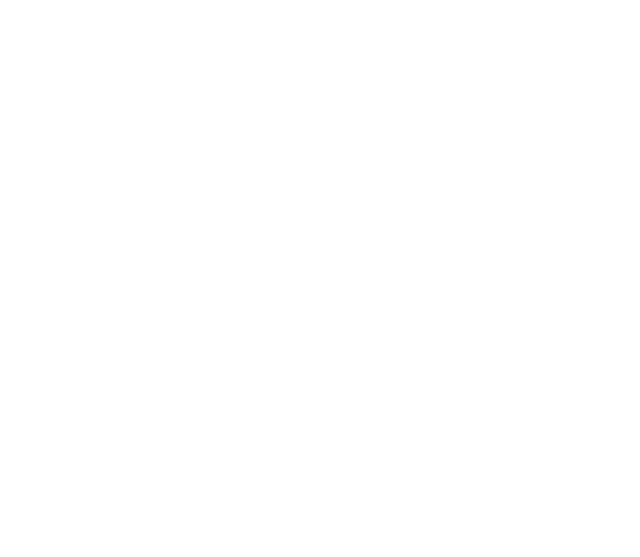
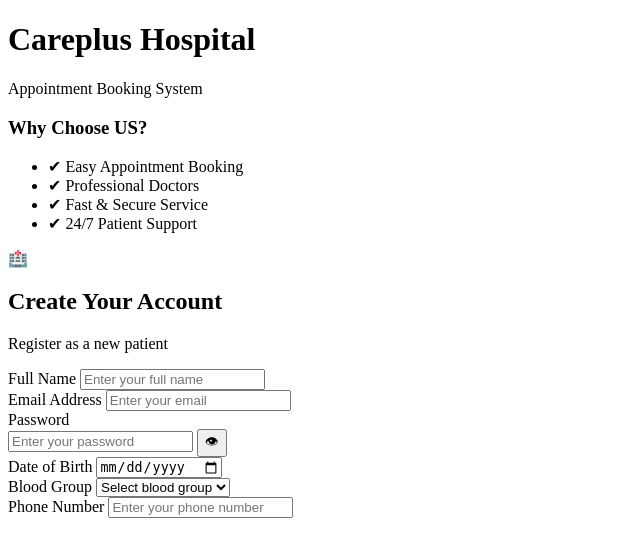
Before and after one commit to OzzZuhayer/CarePlus_System, a PHP site: page /Registration.php in a window 1280 px wide. Before the commit the part shown is empty. Shown: the top 557 px of the page, without its empty margins (0-640 px from the left). Run offline with PHP 8.4, Linux system fonts and the light colour scheme.

Commit message:
HTML  registration PART 2

```diff
--- a/View/Registration.php
+++ b/View/Registration.php
@@ -23,6 +23,93 @@ if(isset($_SESSION['loggedIn'])&& $_SESSION['loggeeIN']){
     <link href="https://fonts.googleapis.com/css2?family=Poppins:wght@300;400;500;600;700&display=swap" rel="stylesheet">
 </head>
 <body>
+     <div class="container">
+        <div class="leftside">
+            <div  class="overlay">
+                <h1>Careplus Hospital</h1>
+                <p>Appointment Booking System</p>
+            <div class="feature-box">
+                <h3>Why Choose US?</h3>
+            <ul>
+                <li>  ✔ Easy Appointment Booking </li>
+                <li>  ✔ Professional Doctors </li>
+                  <li>  ✔ Fast & Secure Service </li>
+                    <li>  ✔ 24/7 Patient Support </li>
+            </ul>
+            </div>
+           </div>
+        </div>
+      <div class="right-side">
+        <div class="form-box">
+
+        <div class="logo">
+          <span>🏥</span>
+        </div>
+
+        <h2>Create Your Account</h2>
+        <p class="sub-title">Register as a new patient</p>
+
+        <!-- Show error message if any (from URL or JS) -->
+        <?php if ($errorMsg): ?>
+          <div class="alert alert-error">⚠ <?= htmlspecialchars($errorMsg) ?></div>
+        <?php endif; ?>
+
+        <!-- Show success message if any -->
+        <?php if ($successMsg): ?>
+          <div class="alert alert-success">✓ <?= htmlspecialchars($successMsg) ?></div>
+        <?php endif; ?>
+
+        <!-- Registration Form — action & method from 1st code -->
+        <form action="../Controller/RegisterController.php" method="POST" id="registerForm">
+
+          <div class="input-group">
+            <label for="user_name">Full Name</label>
+            <input type="text" id="user_name" name="user_name"
+                   placeholder="Enter your full name" required>
+          </div>
+
+          <div class="input-group">
+            <label for="user_email">Email Address</label>
+            <input type="email" id="user_email" name="user_email"
+                   placeholder="Enter your email" required>
+          </div>
+
+          <div class="input-group">
+            <label for="user_password">Password</label>
+            <div class="password-wrap">
+              <input type="password" id="user_password" name="user_password"
+                     placeholder="Enter your password" required>
+              <button type="button" class="password-toggle"
+                      onclick="togglePassword('user_password', this)">👁</button>
+            </div>
+          </div>
+
+          <div class="input-group">
+            <label for="user_dob">Date of Birth</label>
+            <input type="date" id="user_dob" name="user_dob" required>
+          </div>
+
+          <div class="input-group">
+            <label for="user_bg">Blood Group</label>
+            <select id="user_bg" name="user_bg" required>
+              <option value="">Select blood group</option>
+              <option value="A+">A+</option>
+              <option value="A-">A-</option>
+              <option value="B+">B+</option>
+              <option value="B-">B-</option>
+              <option value="AB+">AB+</option>
+              <option value="AB-">AB-</option>
+              <option value="O+">O+</option>
+              <option value="O-">O-</option>
+            </select>
+          </div>
+
+          <div class="input-group">
+            <label for="user_phone">Phone Number</label>
+            <input type="text" id="user_phone" name="user_phone"
+                   placeholder="Enter your phone number" required>
+          </div>
+
 
 </body>
 </html>
```
